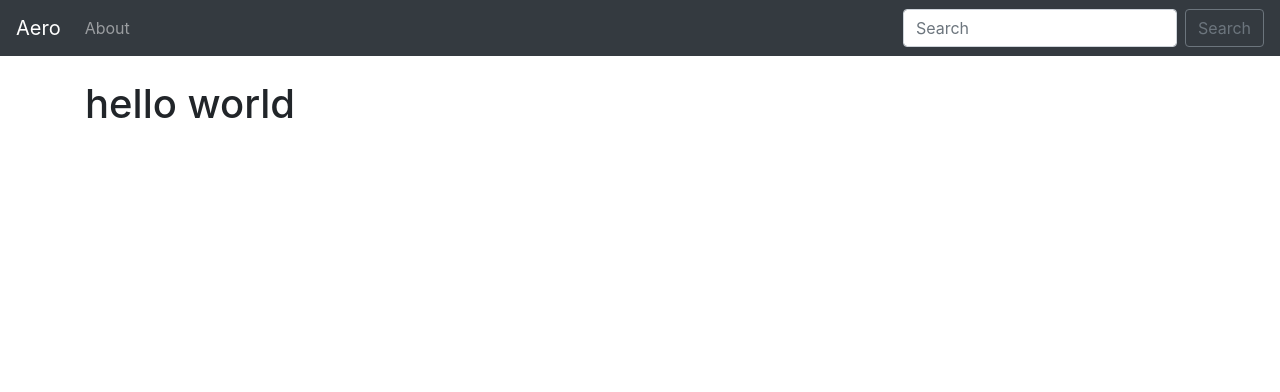
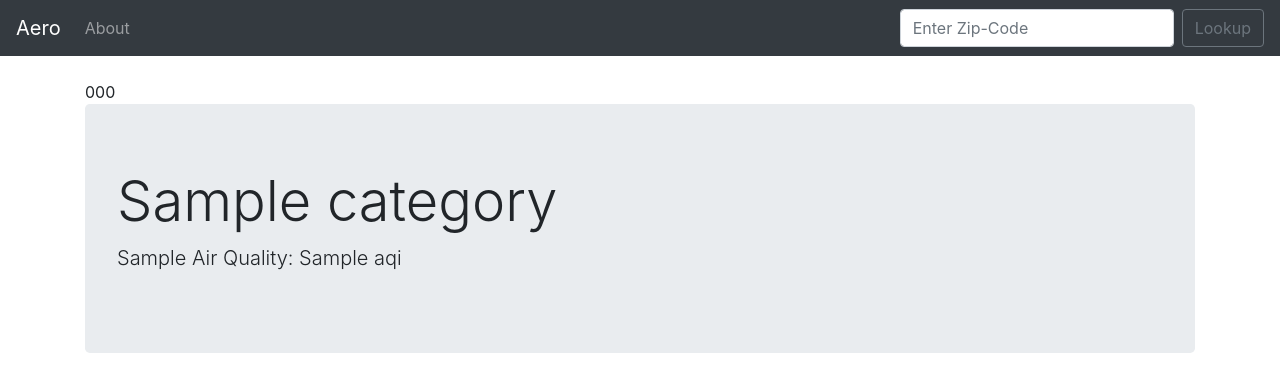
Before and after one commit to ashashishy/Air_Quality, a Django app: template lookup/templates/home.html in a window 1280 px wide. Shown: the top 392 px of the page. Run offline with Django 3.2, Linux system fonts and the light colour scheme; the template is opened without the code that fills it: most values are stand-ins (such as "Sample title", 1, 10 or a date in 2020); some libraries are stand-ins or nearby versions.

Commit message:
second commit

```diff
--- a/lookup/templates/base.html
+++ b/lookup/templates/base.html
@@ -26,9 +26,10 @@
 
 
     </ul>
-    <form class="form-inline my-2 my-lg-0">
-      <input class="form-control mr-sm-2" type="search" placeholder="Search" aria-label="Search">
-      <button class="btn btn-outline-secondary my-2 my-sm-0" type="submit">Search</button>
+    <form action="{% url 'home' %}" class="form-inline my-2 my-lg-0" method="POST">
+      {% csrf_token %}
+      <input class="form-control mr-sm-2" type="search" placeholder="Enter Zip-Code" aria-label="Search" name="zipcode">
+      <button class="btn btn-outline-secondary my-2 my-sm-0" type="submit">Lookup</button>
     </form>
   </div>
 </nav>
--- a/lookup/templates/home.html
+++ b/lookup/templates/home.html
@@ -1,8 +1,24 @@
 {% extends 'base.html'%}
 
 {% block content%}
+{% if zipcode %}
+    {{ zipcode }}
+{% endif %}
+
+<div class="jumbotron">
+  <h1 class="display-4">{{ api.0.Category.Name }}</h1>
+  <p class="lead">{{ api.0.ReportingArea }} Air Quality: {{ api.0.AQI }}</p>
 
 
-<h1>hello world</h1>
+</div>
+
+
+<br>
+
+<br>
+  <br>
+
+
+
 
 {% endblock %}
```
Also changed, not shown: lookup/views.py (+13 -1 lines).
